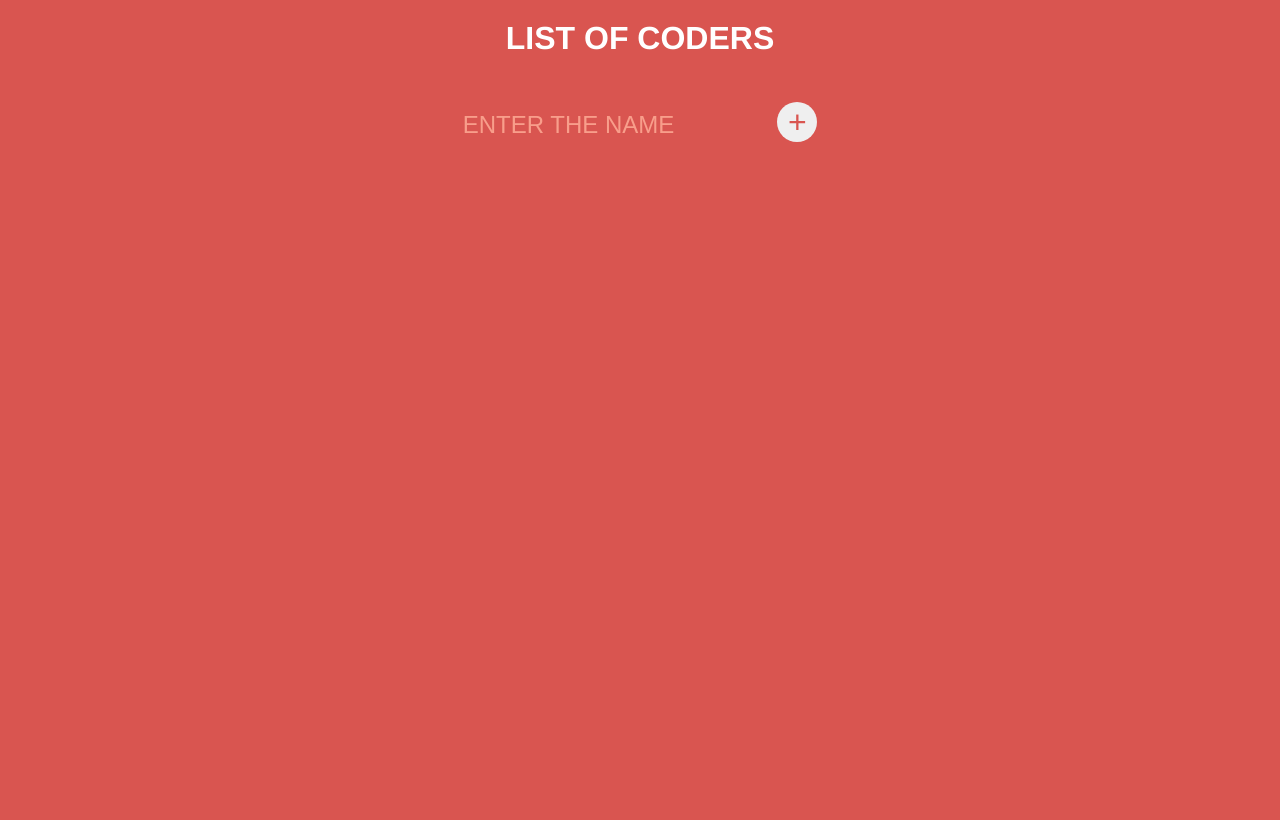
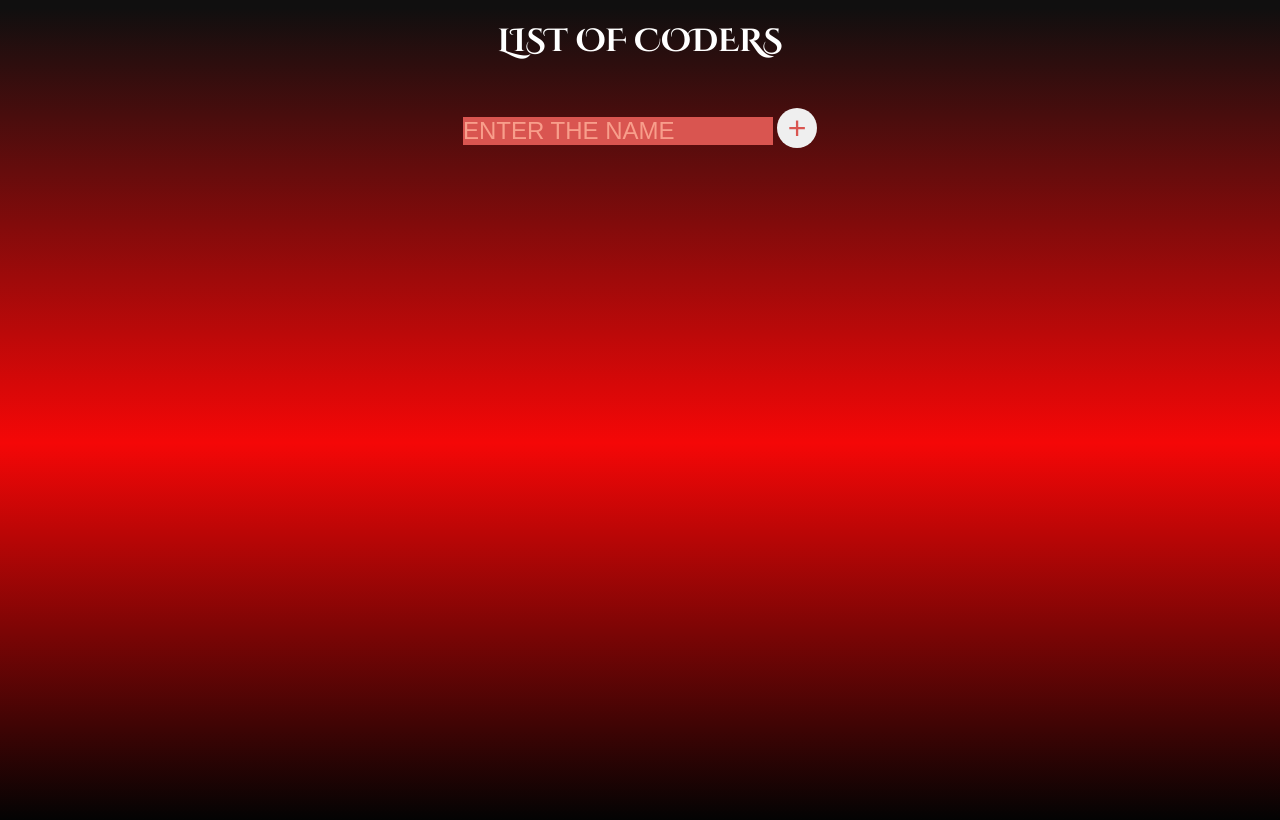
Before and after one commit to carlaluppi/thenun, a website: page CodersList.html in a window 1280 px wide. Drawn offline with Linux system fonts and the light colour scheme.

Commit message:
coder list done

```diff
--- a/dom.css
+++ b/dom.css
@@ -1,9 +1,12 @@
+@import url('https://fonts.googleapis.com/css2?family=Cinzel+Decorative:wght@400;700;900&display=swap');
 :root {
     --orange: #d95550;
     --lightOrange: #dd6662;
     --veryLightOrange: #f89e8b;
     --white: #ffffff;
     --grey: #6a6767;
+    --cinzel: 'Cinzel Decorative', cursive;
+
 }
 
 * {
@@ -14,9 +17,14 @@
 
 
 body {
-    font-family: 'Franklin Gothic Medium';
-    background-color: var(--orange);
 
+    /* background-color: var(--orange); */
+    background-color: #100f0f;
+    background-image: linear-gradient(180deg, #100f0f 1%, #f50707 54%, #030303 100%);
+
+    background-repeat: no-repeat;
+    height: 100vh;
+    font-family: var(--cinzel);
 }
 
 
@@ -74,7 +82,7 @@ form input[type="submit"]:hover {
 }
 
 .task-container {
-    background-color: var(--white);
+    /* background-color: var(--white); */
     display: flex;
     justify-content: space-between;
     margin-bottom: 6px;
@@ -82,7 +90,7 @@ form input[type="submit"]:hover {
     border-radius: 4px;
     font-size: 1.1em;
     font-weight: 500;
-    color: var(--grey);
+    color: var(--white);
 }
 
 .closeBtn {
--- a/dom.js
+++ b/dom.js
@@ -61,7 +61,7 @@ let addName = () => {
 let updateStats = () => {
     let element = list.querySelectorAll('div');
     let checkbox = list.querySelectorAll('input[type="checkbox"]:checked')
-    statutus.innerHTML = `<p>Tareas pendientes: ${element.length} completadas: ${checkbox.length}</p>`
+    // statutus.innerHTML = `<p>Tareas pendientes: ${element.length} completadas: ${checkbox.length}</p>`
 };
 
 let deleteName = (id) => {
```
